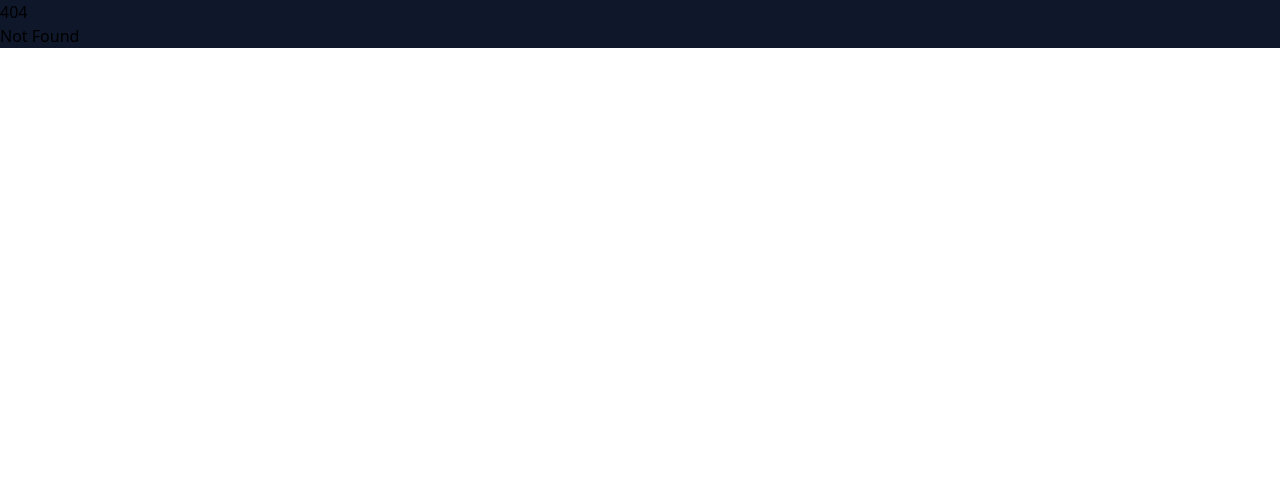
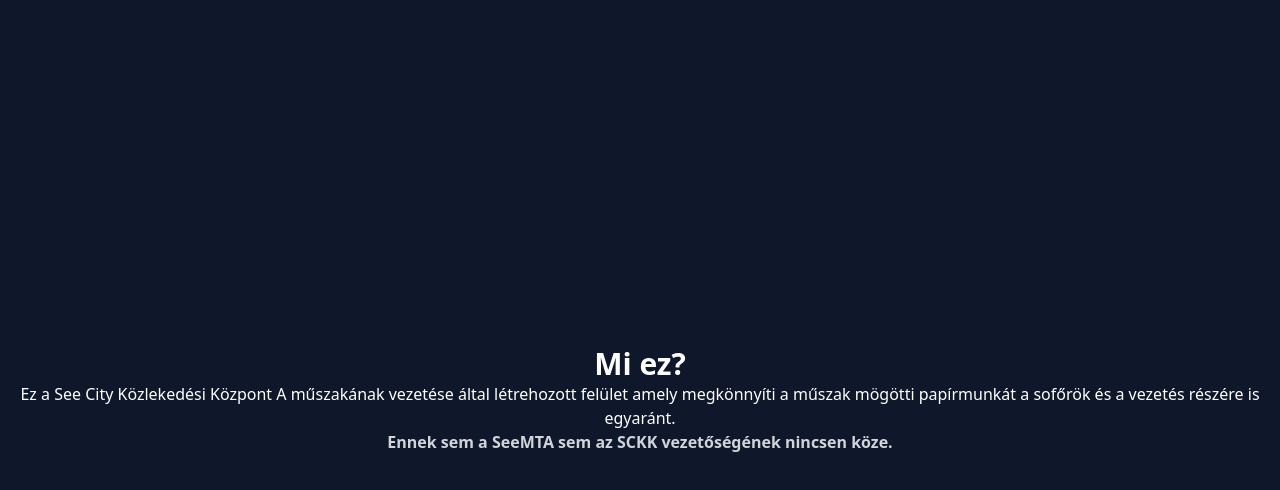
Before and after one commit to SCKK-APMS-Dev/SAES, a SvelteKit app: page /info in a window 1280 px wide. Before the commit this address had no page. Shown: the top 490 px of the page. Built offline with nearby package versions, Linux system fonts and the light colour scheme.

Commit message:
info oldal

```diff
--- /dev/null
+++ b/src/routes/info/+page.svelte
@@ -0,0 +1,12 @@
+<div class="h-screen flex">
+	<div class="m-auto text-white text-center">
+		<h1 class="text-3xl font-bold">Mi ez?</h1>
+		<h2>
+			Ez a See City Közlekedési Központ A műszakának vezetése által létrehozott felület amely
+			megkönnyíti a műszak mögötti papírmunkát a sofőrök és a vezetés részére is egyaránt.
+		</h2>
+		<h2 class="text-gray-300 font-bold">
+			Ennek sem a SeeMTA sem az SCKK vezetőségének nincsen köze.
+		</h2>
+	</div>
+</div>
--- a/src/routes/user/+layout.svelte
+++ b/src/routes/user/+layout.svelte
@@ -5,7 +5,7 @@
 <nav class="bg-red-700 flex text-white justify-around items-center py-2 flex-col md:flex-row">
 	<div class="flex items-center gap-2">
 		<img src="/favicon.png" class="pointer-events-none" width="40" height="40" alt="SCKK Logó" />
-		<h1 class="font-bold text-3xl">SCKK</h1>
+		<a href="info" class="font-bold text-3xl">SCKK</a>
 	</div>
 	<div
 		class="flex gap-2 text-xl flex-col text-center md:flex-row md:gap-10 child:w-screen child:md:w-auto child:border-y-2 child:md:border-none"
```
